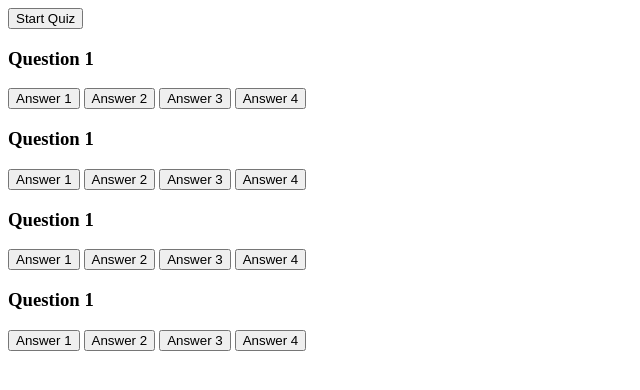
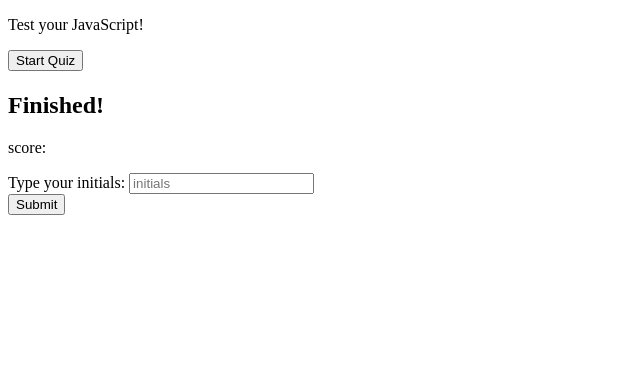
Before and after one commit to mawiano/JavaScript-Fundamentals-Quiz, a plain HTML site: page index.html in a window 1280 px wide. Shown: the whole page, without its empty margins (0-640 px from the left). Drawn offline with Linux system fonts and the light colour scheme.

Commit message:
added containers on HTML

```diff
--- a/index.html
+++ b/index.html
@@ -5,61 +5,42 @@
     <meta http-equiv="X-UA-Compatible" content="IE=edge" />
     <meta name="viewport" content="width=device-width, initial-scale=1.0" />
     <link rel="stylesheet" href="assets/style.css" />
+    <title>JavaScript Quiz</title>
   </head>
   <body>
     <!--Group title, start button, and rules in one div (h1, p, button)-->
 
     <section id="start-page">
-        <div class="quiz-container"></div>
-    <title>JavaScript Quiz</title>
+        <div class="start-container"></div>
+    <p>Test your JavaScript!</p>
     <div><button id="Begin">Start Quiz</button></div>
-
-    <div id="questions-container class="hide">
-    <div class="questionsDiv" id="question-group1">
-      <h3 id="question1">Question 1</h3>
-      <div id="answer-btn1" class="answer-btn-grid">
-        <button class="q1btn" value="true">Answer 1</button>
-        <button class="q1btn">Answer 2</button>
-        <button class="q1btn">Answer 3</button>
-        <button class="q1btn">Answer 4</button>
-      </div>
-    </div>
     </section>
 
 
-    <div class="questionsDiv" id="question-group1">
-        <h3 id="question1">Question 1</h3>
-        <div id="answer-btn1" class="answer-btn-grid">
-          <button class="q1btn" value="true">Answer 1</button>
-          <button class="q1btn">Answer 2</button>
-          <button class="q1btn">Answer 3</button>
-          <button class="q1btn">Answer 4</button>
-        </div>
-      </div>
+    <div class="questions-container">
+      <h1 id="question"> </h1>
+      <p class="answers"></p>
+    </div>
+
+<div id="end-quiz" class="hidden"></div>
+<h2>Finished!</h2>
+<p>score: <span id="score"></span></p>
 
 
+<form id="initials">
+  <label for="initials"
+    >Type your initials:</label>
 
-      <div class="questionsDiv" id="question-group1">
-        <h3 id="question1">Question 1</h3>
-        <div id="answer-btn1" class="answer-btn-grid">
-          <button class="q1btn" value="true">Answer 1</button>
-          <button class="q1btn">Answer 2</button>
-          <button class="q1btn">Answer 3</button>
-          <button class="q1btn">Answer 4</button>
-        </div>
-      </div>
+  <input
+    type="text"
+    placeholder="initials"
+    id="input"
+    name="initials"
+  /><br />
+  <input type="submit" value="Submit" />
+</form>
 
-
-
-      <div class="questionsDiv" id="question-group1">
-        <h3 id="question1">Question 1</h3>
-        <div id="answer-btn1" class="answer-btn-grid">
-          <button class="q1btn" value="true">Answer 1</button>
-          <button class="q1btn">Answer 2</button>
-          <button class="q1btn">Answer 3</button>
-          <button class="q1btn">Answer 4</button>
-        </div>
-      </div>
+<span class="scores-list"></span>
 
     <script src="script.js"></script>
   </body>
--- a/script.js
+++ b/script.js
@@ -1,7 +1,7 @@
 var questionEl = document.getElementById("question");
 var currentIndex = 0
 var startButton = document.querySelector("#Begin");
-var startPage = document.querySelector("#start-page");
+var questionsContainer = document.querySelector("#questions-container");
 
 
 
@@ -24,29 +24,7 @@ var questions = [
 ]
 function beginQuiz(){
     // startTimer();
-startPage.setAttribute("class", "hidden");
+questionsContainer.setAttribute("class", "hidden");
 }
 
-// function getQuestion() {
-//     var currentQuestion= questions[currentIndex]
-//     questionEl.textContent = currentQuestion.question
-
-
-//     for (let i = 0; i < currentQuestion.choices.length; i++) {
-
-//         var answer= currentQuestion.choices[i]
-//         console.log (answer)
-//         var button= document.createElement('button')
-//         button.textContent =
-//         var questionBox= document.getElementById("question-container")
-//         questionBox.appendChild(button)
-//     }
-
-
-
-
-// }
-
-// getQuestion()
-
 startButton.addEventListener("click", beginQuiz);
```
